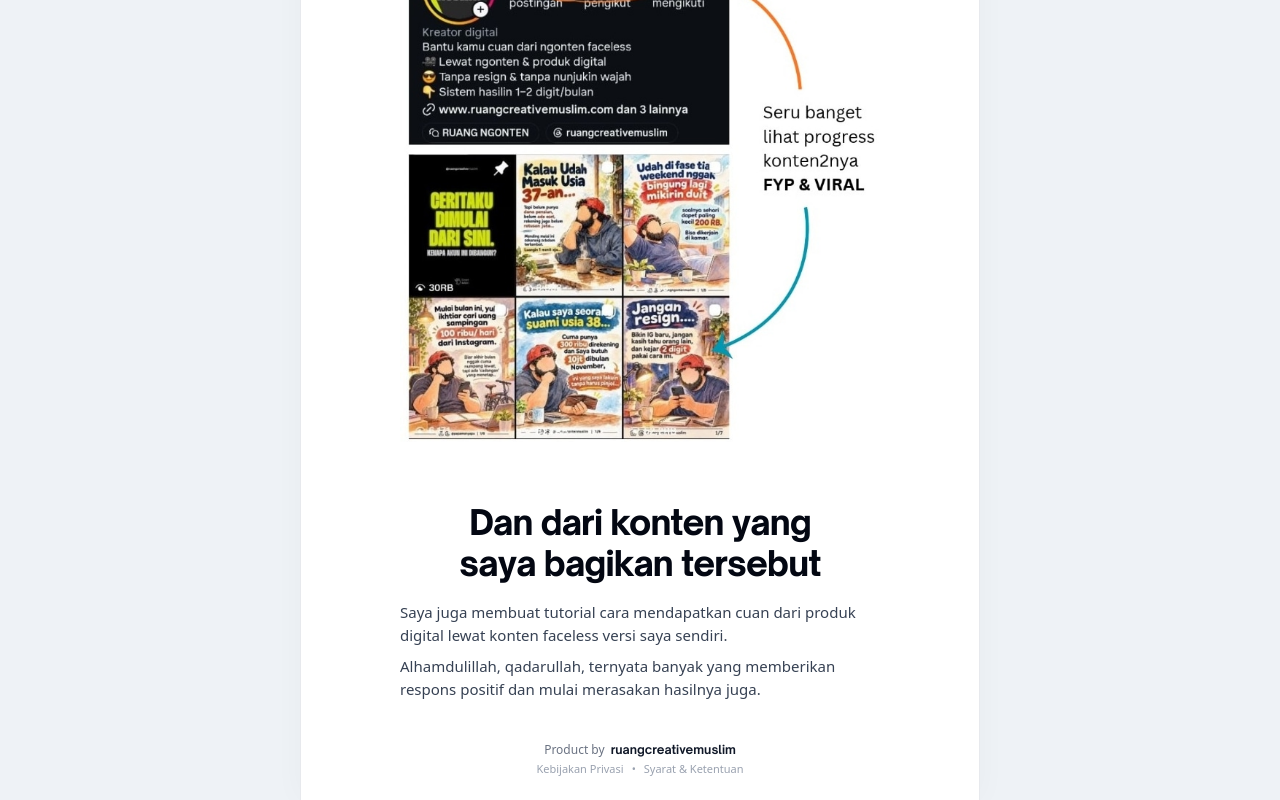
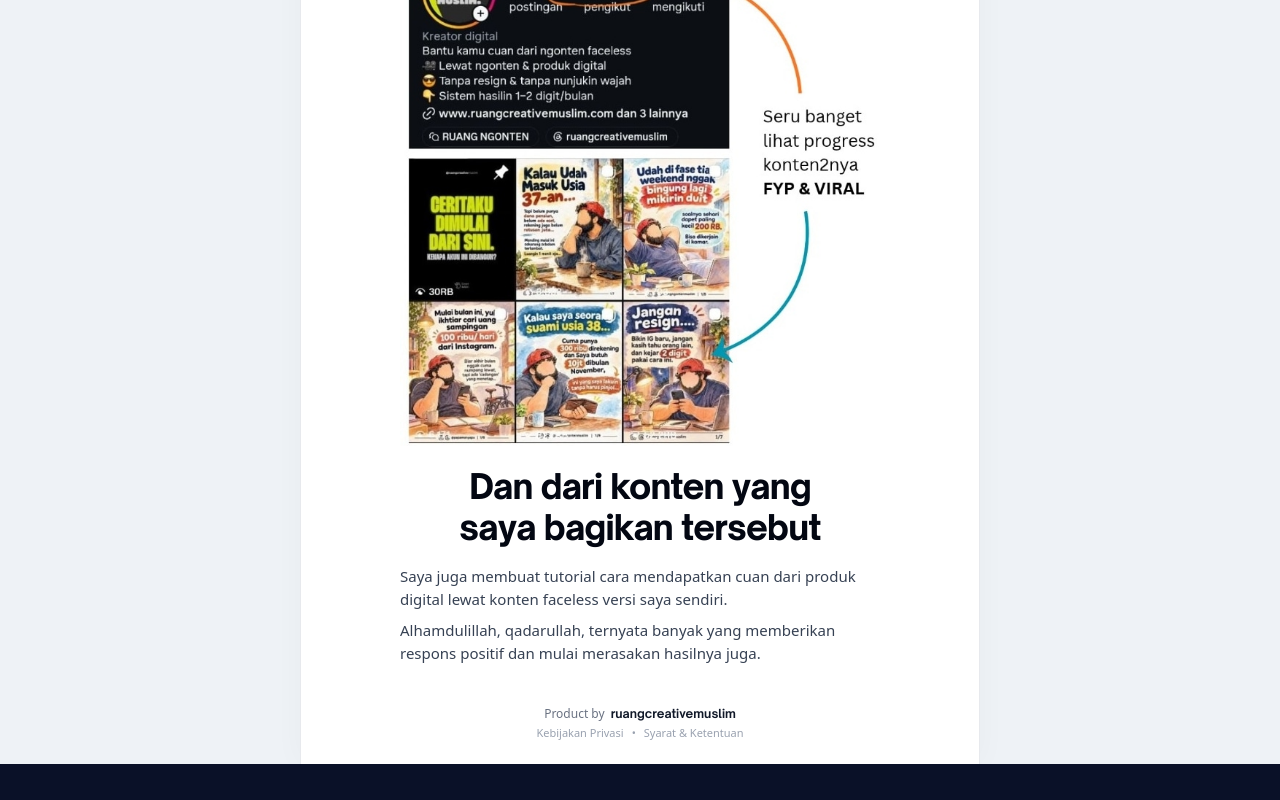
Before and after one commit to anggasrimugiarahayu/ngontenpakeai, a Next.js app: page /cuan-faceless in a window 1280 px wide. Shown: the part 1091-1891 px from the top of the page. After the commit the page ends 1855 px from the top, so only its background shows below. Built offline with nearby package versions, Linux system fonts and the light colour scheme; no server answers; the database is empty.

Commit message:
style(cuan-faceless): set exact symmetric 20px margin above and below proof image

```diff
--- a/src/app/cuan-faceless/page.tsx
+++ b/src/app/cuan-faceless/page.tsx
@@ -91,7 +91,7 @@ export default function CuanFacelessLandingPage() {
           </div>
 
           {/* Narrative Story Section (Menyatu Bersih di Canvas Putih) */}
-          <div className="w-full max-w-[440px] sm:max-w-[480px] mx-auto mt-10 mb-2 sm:mb-3">
+          <div className="w-full max-w-[440px] sm:max-w-[480px] mx-auto mt-10 mb-0">
 
             {/* Story Heading (Posisi di Tengah, 2 Baris Terkunci, Ukuran Font Sama dengan Headline Utama) */}
             <h2 className="text-[25px] sm:text-[30px] md:text-[34px] font-extrabold text-gray-950 tracking-tight leading-[1.22] text-center mb-4">
@@ -133,8 +133,8 @@ export default function CuanFacelessLandingPage() {
               </div>
             </div>
 
-            {/* Visual Social Proof (Tanpa Bungkus Kontainer, Jarak Harmonis 16px Sejajar Ritme Header) */}
-            <div className="mt-4 w-full flex justify-center">
+            {/* Visual Social Proof (Tanpa Bungkus Kontainer, Jarak Simetris Presisi 20px) */}
+            <div className="mt-[20px] w-full flex justify-center">
               <Image
                 src="/cuan-faceless/bukti-instagram-v2.jpg"
                 alt="Bukti akun Instagram ruangcreativemuslim 162 ribu followers dan konten viral"
@@ -146,8 +146,8 @@ export default function CuanFacelessLandingPage() {
             </div>
           </div>
 
-          {/* Tutorial Creation & Social Response Section */}
-          <div className="w-full max-w-[440px] sm:max-w-[480px] mx-auto mt-10 sm:mt-12 mb-4">
+          {/* Tutorial Creation & Social Response Section (Jarak Simetris Presisi 20px dari Bawah Gambar) */}
+          <div className="w-full max-w-[440px] sm:max-w-[480px] mx-auto mt-[20px] mb-4">
 
             {/* Section Heading (Harmonis dengan Heading Lainnya) */}
             <h2 className="text-[25px] sm:text-[30px] md:text-[34px] font-extrabold text-gray-950 tracking-tight leading-[1.22] text-center mb-4">
```
